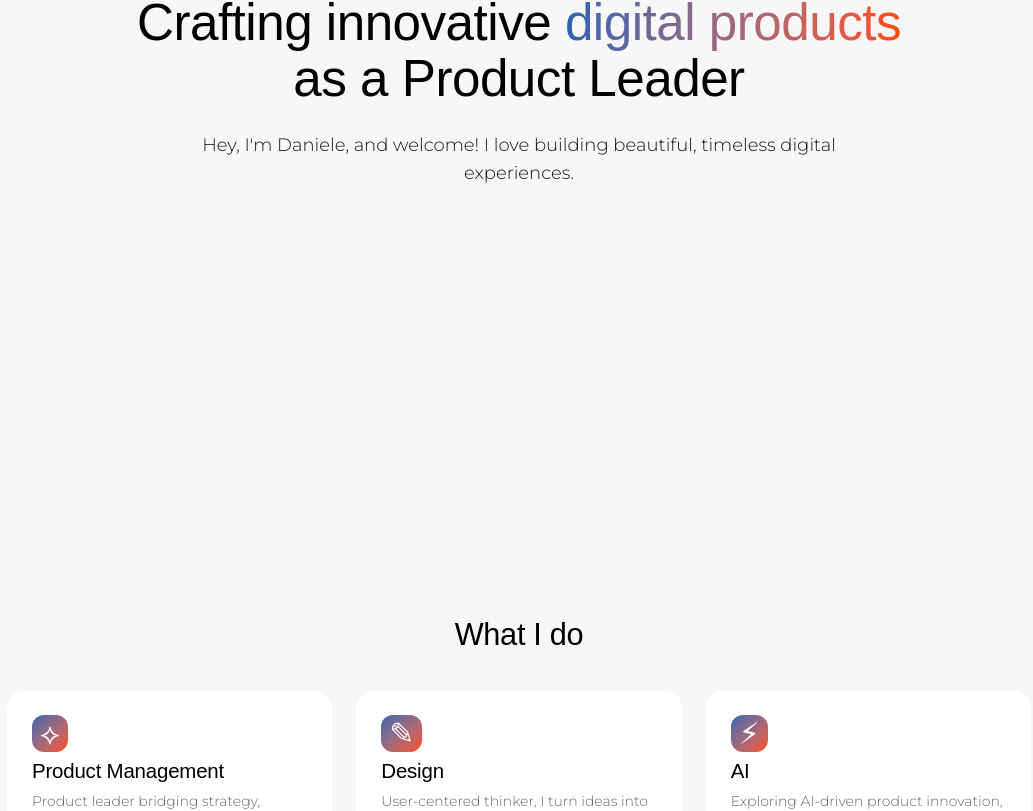
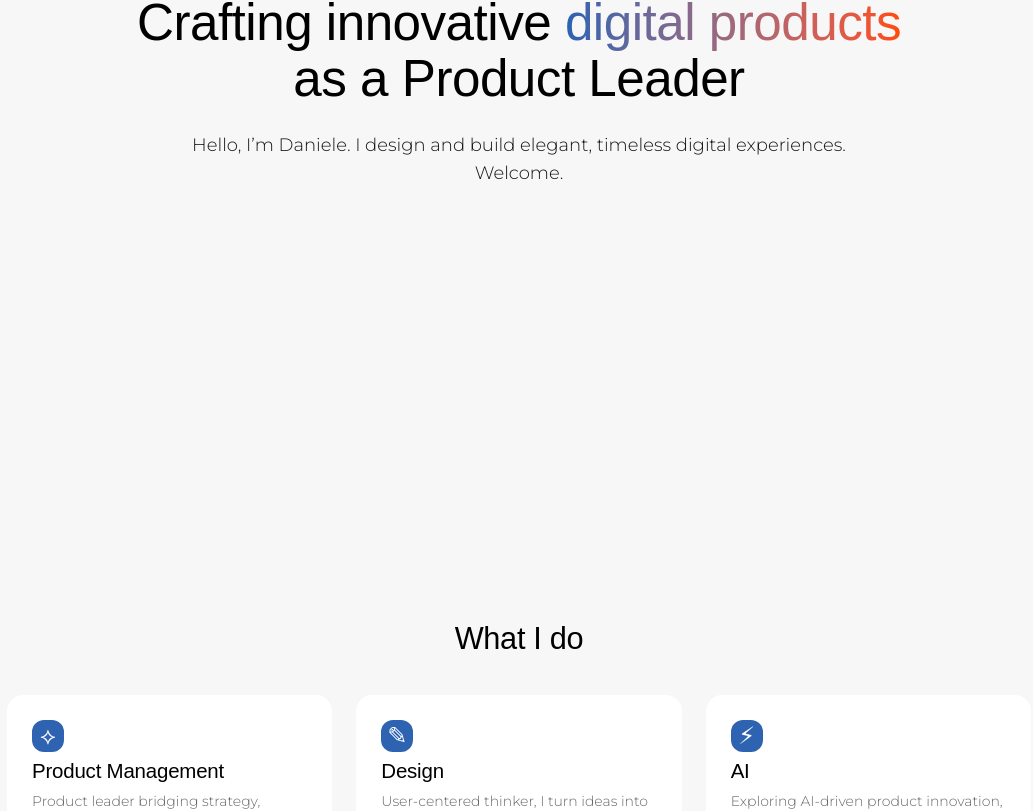
Before and after one commit to danielelaciura/danielelaciura, a Next.js app: page / in a window 1280 px wide. Shown: the part 277-1088 px from the top of the page, without its empty margins (121-1154 px from the left). Built offline with nearby package versions, Linux system fonts and the light colour scheme; a web font is replaced by a local one.

Commit message:
style change

```diff
--- a/app/components/Hero.tsx
+++ b/app/components/Hero.tsx
@@ -79,7 +79,7 @@ export default function Hero() {
             variants={itemVariants}
             className="text-lg mb-8 max-w-2xl z-10"
           >
-            Hey, I&apos;m Daniele, and welcome! I love building beautiful, timeless digital experiences.
+            Hello, I’m Daniele. I design and build elegant, timeless digital experiences. Welcome.
           </motion.p>
 
           {/* Get In Touch Button */}
--- a/app/components/What.tsx
+++ b/app/components/What.tsx
@@ -55,10 +55,9 @@ export default function What() {
 
                 className="p-6 rounded-2xl bg-white border border-white/10 backdrop-blur-sm"
               >
-                <span className="text-3xl mb-4 text-white bg-gradient-to-br to-[#ff4a00] from-[#2962b2] rounded-xl w-auto px-2">{service.icon}
-
-
-                </span>
+                <div className="text-2xl mb-2 w-8 h-8 text-white bg-[#2e63b2] rounded-xl flex items-center justify-center">
+                  {service.icon}
+                </div>
                 <h3 className="text-xl text-black my-2">{service.title}</h3>
                 <p className="text-black/60 text-sm">{service.description}</p>
                 {
```
